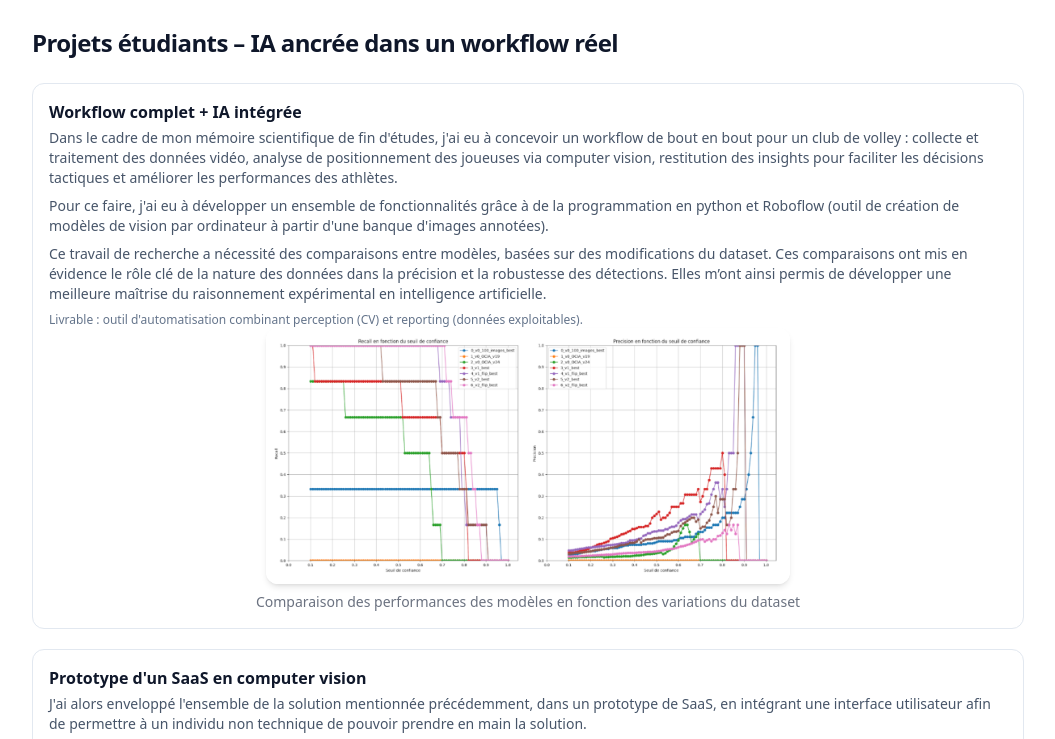
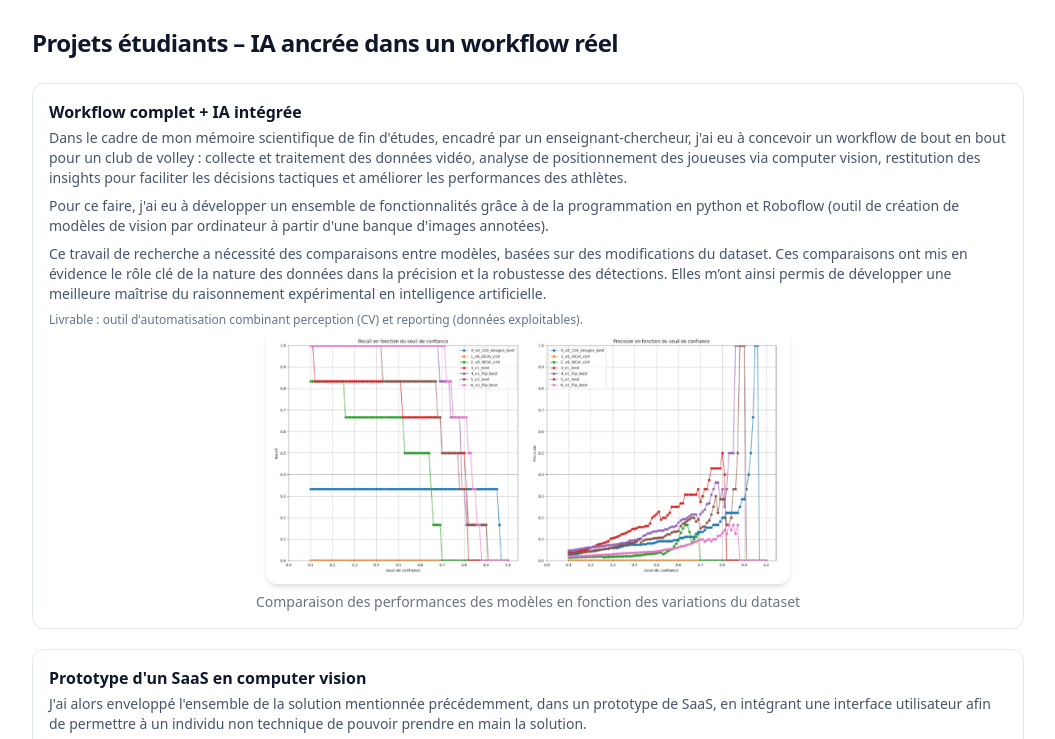
Before and after one commit to Yohan088/Portfolio, a plain HTML site: page index.html in a window 1280 px wide. Shown: the part 2460-3199 px from the top of the page, without its empty margins (112-1167 px from the left). Drawn offline with nearby package versions, Linux system fonts and the light colour scheme; some packages are replaced by stand-ins of ours; a script that the page names is missing.

Commit message:
Update index.html

```diff
--- a/index.html
+++ b/index.html
@@ -355,7 +355,7 @@
         <article class="border border-slate-200 rounded-xl p-4 hover:shadow-md hover:-translate-y-0.5 transition bg-white">
           <h3 class="text-base font-semibold mb-1">Workflow complet + IA intégrée</h3>
           <p class="text-sm text-slate-600 mb-2">
-            Dans le cadre de mon mémoire scientifique de fin d'études, j'ai eu à concevoir un workflow de bout en bout pour un club de volley : collecte et
+            Dans le cadre de mon mémoire scientifique de fin d'études, encadré par un enseignant-chercheur, j'ai eu à concevoir un workflow de bout en bout pour un club de volley : collecte et
             traitement des données vidéo, analyse de positionnement des joueuses via computer
             vision, restitution des insights pour faciliter les décisions tactiques et améliorer les performances des athlètes.</p>
           <p class="text-sm text-slate-600 mb-2">
```
